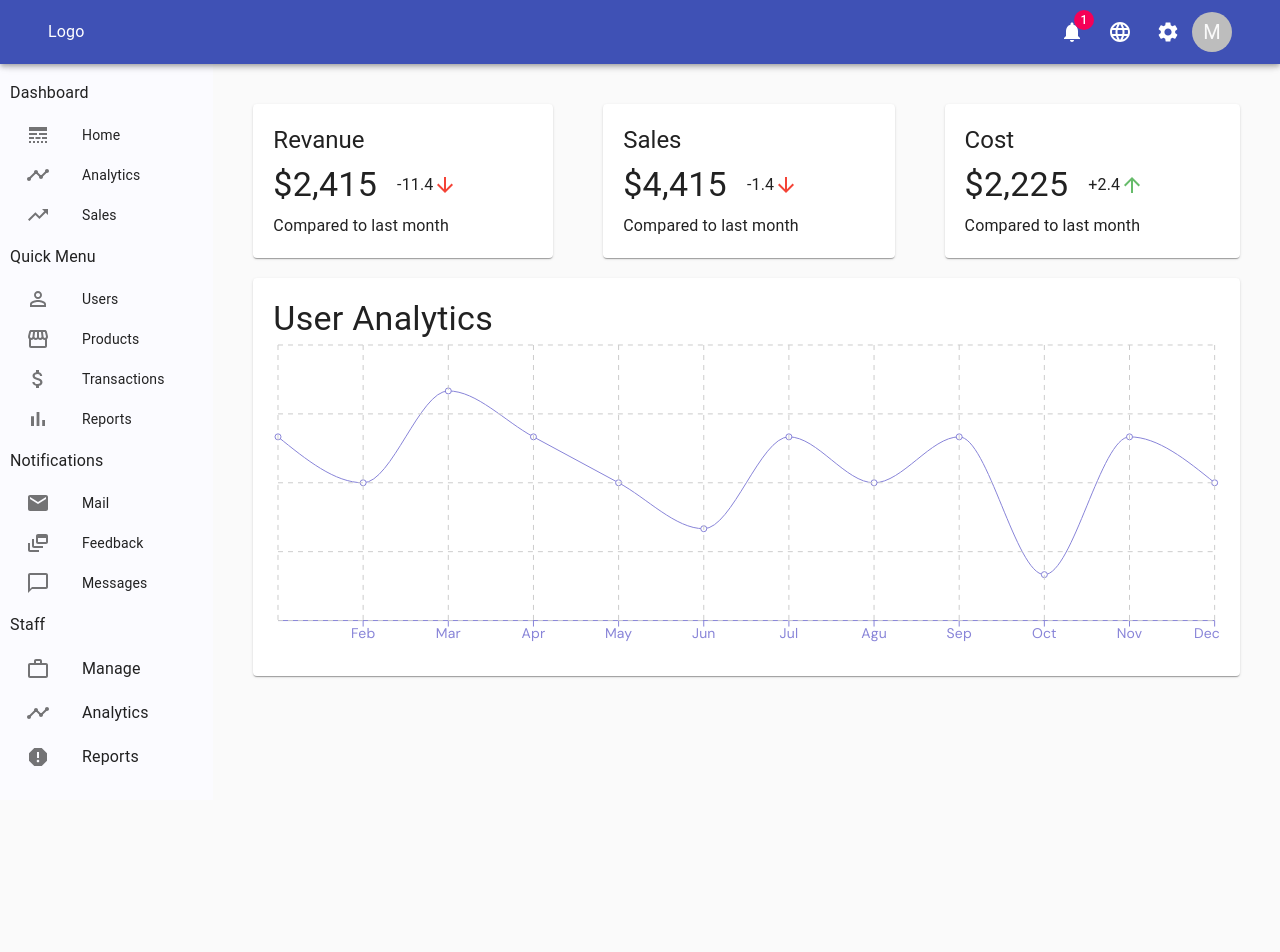
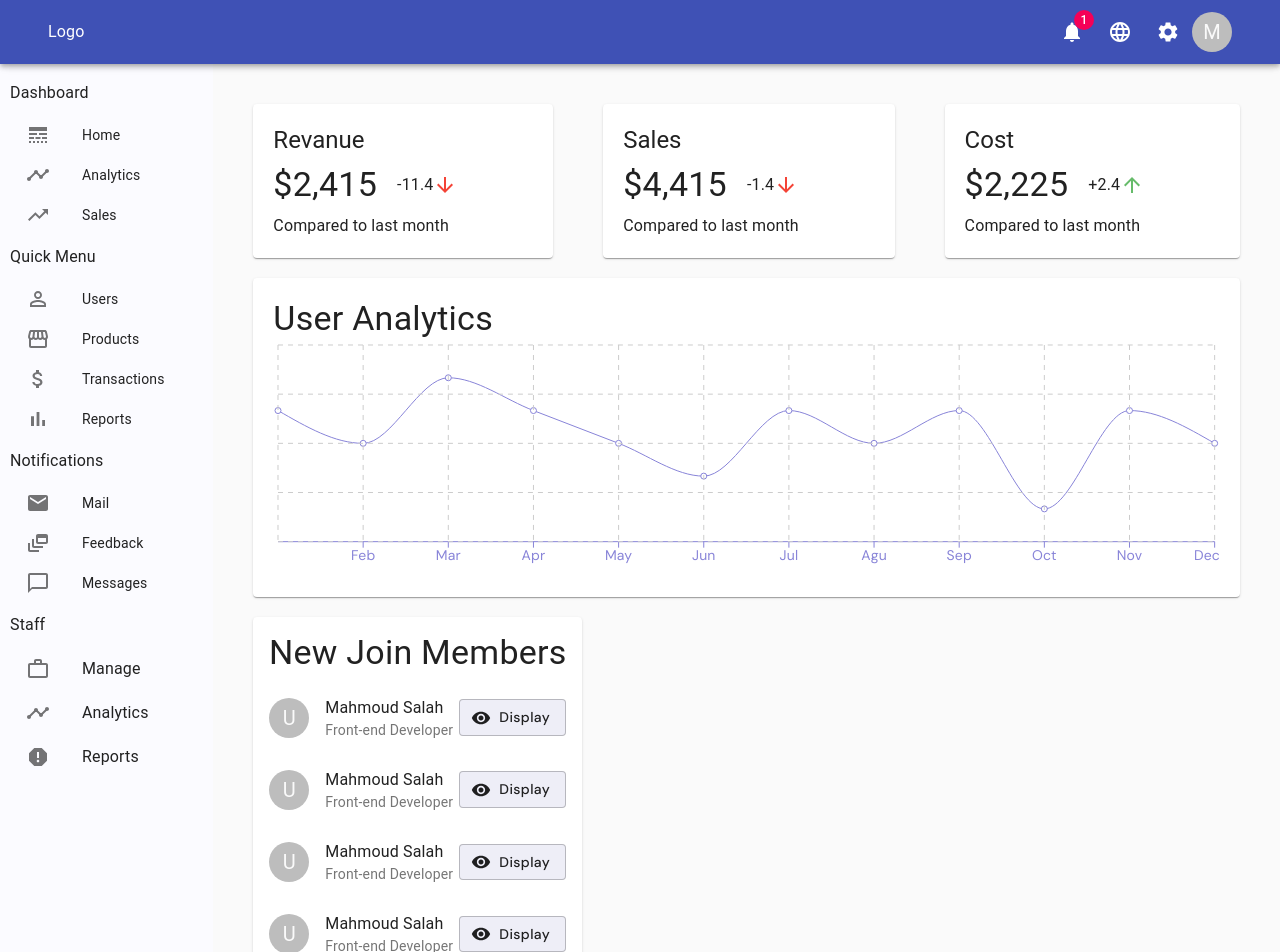
Before and after one commit to Mahmoud2227/ecommerce_admin_panel, a React (Create React App) app: page / in a window 1280 px wide. Shown: the top 952 px of the page. Before the commit the page ends 800 px from the top, so only its background shows below. Built offline with nearby package versions, Linux system fonts and the light colour scheme.

Commit message:
created small widget component

```diff
--- a/src/components/SideBar/SideBar.js
+++ b/src/components/SideBar/SideBar.js
@@ -1,5 +1,13 @@
 import React from "react";
-import {Grid, ListItemIcon, ListItemText, MenuItem, MenuList, Typography} from "@material-ui/core";
+import {
+	Box,
+	Grid,
+	ListItemIcon,
+	ListItemText,
+	MenuItem,
+	MenuList,
+	Typography,
+} from "@material-ui/core";
 import {
 	AttachMoney,
 	BarChart,
@@ -18,6 +26,7 @@ import {
 const SideBar = () => {
 	return (
 		<Grid item md={2} style={{background: "rgb(251, 251, 255)", padding: "15px 10px 0 "}}>
+			<Box position='fixed'>
 				<Typography variant='subtitle1'>Dashboard</Typography>
 				<MenuList dense>
 					<MenuItem>
@@ -108,6 +117,7 @@ const SideBar = () => {
 						<ListItemText>Reports</ListItemText>
 					</MenuItem>
 				</MenuList>
+			</Box>
 		</Grid>
 	);
 };
--- /dev/null
+++ b/src/components/WidgetSm/WidgetSm.js
@@ -0,0 +1,77 @@
+import {
+	Avatar,
+	Button,
+	Grid,
+	List,
+	ListItem,
+	ListItemAvatar,
+	ListItemText,
+	Paper,
+	Typography,
+} from "@material-ui/core";
+import {Visibility} from "@material-ui/icons";
+import React from "react";
+
+const WidgetSm = () => {
+	return (
+		<Grid item md={4}>
+			<Paper style={{paddingBlock: 15}} elevation={1}>
+				<Typography variant='h4' align='center'>
+					New Join Members
+				</Typography>
+				<List>
+					<ListItem>
+						<ListItemAvatar>
+							<Avatar>U</Avatar>
+						</ListItemAvatar>
+						<ListItemText primary='Mahmoud Salah' secondary='Front-end Developer' />
+						<Button
+							variant='outlined'
+							style={{backgroundColor: "#eeeef7", textTransform: "none"}}
+							startIcon={<Visibility />}>
+							Display
+						</Button>
+					</ListItem>
+					<ListItem>
+						<ListItemAvatar>
+							<Avatar>U</Avatar>
+						</ListItemAvatar>
+						<ListItemText primary='Mahmoud Salah' secondary='Front-end Developer' />
+						<Button
+							variant='outlined'
+							style={{backgroundColor: "#eeeef7", textTransform: "none"}}
+							startIcon={<Visibility />}>
+							Display
+						</Button>
+					</ListItem>
+					<ListItem>
+						<ListItemAvatar>
+							<Avatar>U</Avatar>
+						</ListItemAvatar>
+						<ListItemText primary='Mahmoud Salah' secondary='Front-end Developer' />
+						<Button
+							variant='outlined'
+							style={{backgroundColor: "#eeeef7", textTransform: "none"}}
+							startIcon={<Visibility />}>
+							Display
+						</Button>
+					</ListItem>
+					<ListItem>
+						<ListItemAvatar>
+							<Avatar>U</Avatar>
+						</ListItemAvatar>
+						<ListItemText primary='Mahmoud Salah' secondary='Front-end Developer' />
+						<Button
+							variant='outlined'
+							style={{backgroundColor: "#eeeef7", textTransform: "none"}}
+							startIcon={<Visibility />}>
+							Display
+						</Button>
+					</ListItem>
+				</List>
+			</Paper>
+		</Grid>
+	);
+};
+
+export default WidgetSm;
--- a/src/components/chart/Chart.js
+++ b/src/components/chart/Chart.js
@@ -13,9 +13,9 @@ import {
 
 const Chart = ({title, data, dataKey, grid}) => {
 	return (
-		<Paper elevation={1} style={{padding: 20, marginTop: 20}}>
+		<Paper elevation={1} style={{padding: 20, marginBlock: 20}}>
 			<Typography variant='h4'>{title}</Typography>
-			<ResponsiveContainer width='100%' aspect={3 / 1}>
+			<ResponsiveContainer width='100%' aspect={4 / 1}>
 				<LineChart data={data}>
 					<XAxis dataKey='name' stroke='#8884d8' />
 					<Line type='monotone' dataKey={dataKey} stroke='#8884d8' activeDot={{r: 8}} />
--- a/src/pages/home/Home.js
+++ b/src/pages/home/Home.js
@@ -2,14 +2,18 @@ import {Grid} from "@material-ui/core";
 import React from "react";
 import Chart from "../../components/chart/Chart";
 import FeaturedInfo from "../../components/featuredInfo/FeaturedInfo";
+import WidgetSm from "../../components/WidgetSm/WidgetSm";
 
 import {userData} from "../../dummyData";
 
 const Home = () => {
 	return (
-		<Grid item md={10} style={{padding: "40px"}}>
+		<Grid item md={10} style={{padding: "40px 40px 20px"}}>
 			<FeaturedInfo />
 			<Chart title='User Analytics' grid dataKey='Active User' data={userData} />
+			<Grid container>
+				<WidgetSm />
+			</Grid>
 		</Grid>
 	);
 };
```
Also changed, not shown: src/components/WidgetLg/WidgetLg.js (added). Lines whose indentation alone changed are shown as unchanged.
